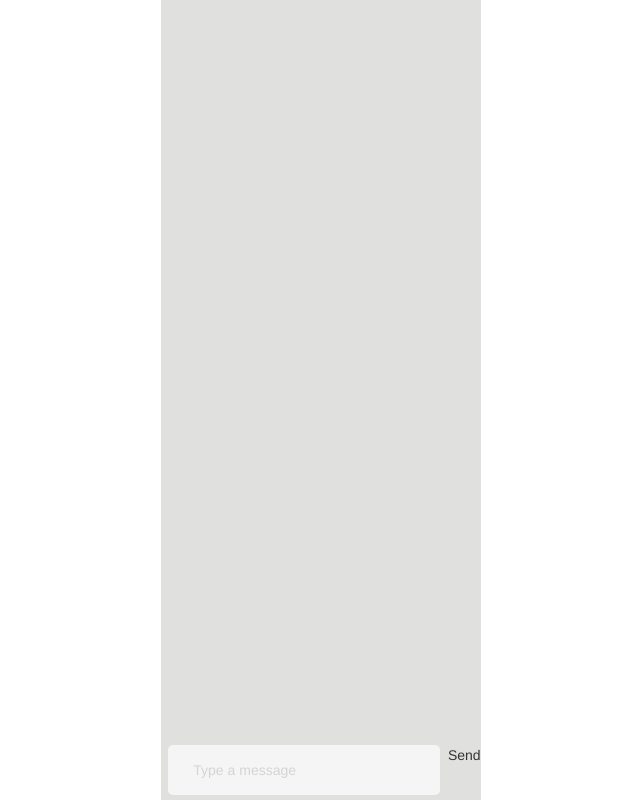
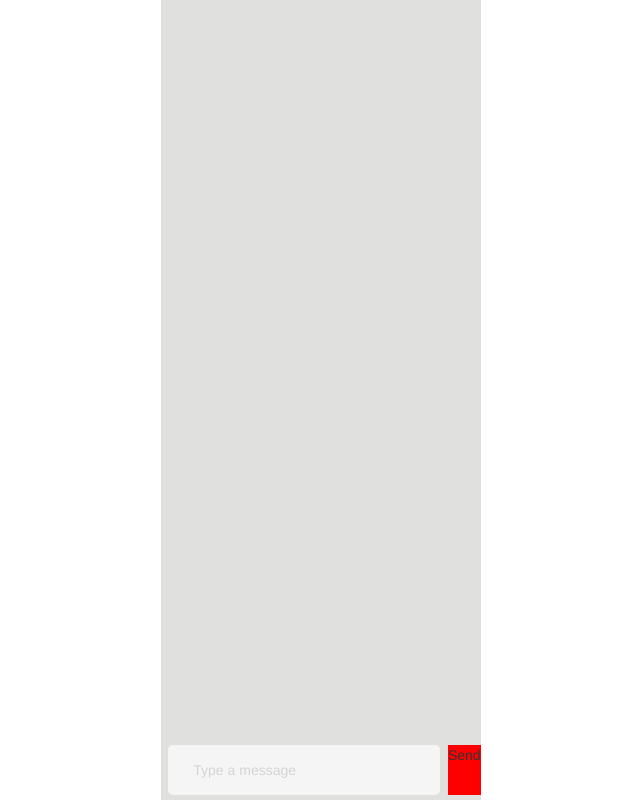
Before and after one commit to mnshaw/voca, a plain HTML site: page index.html in a window 1280 px wide. Shown: the whole page, without its empty margins (266-906 px from the left). Drawn offline with nearby package versions, Linux system fonts and the light colour scheme.

Commit message:
debugging

```diff
--- a/index.html
+++ b/index.html
@@ -27,7 +27,7 @@
                     <input class="mytext" placeholder="Type a message"/>
                 </div>
             </div>
-            <a class="send" data-role='button'>Send</a>
+            <a class="send" data-role='button' style="background-color: red;">Send</a>
         </div>
     </div>
 </body>
--- a/js/script.js
+++ b/js/script.js
@@ -145,6 +145,8 @@ $(".mytext").keydown(function(e){
 // });
 
 $(".send").click(function() {
+    console.log("clicked");
+
     var text = $(".mytext").val();
 
     $(".mytext").val('');
```
